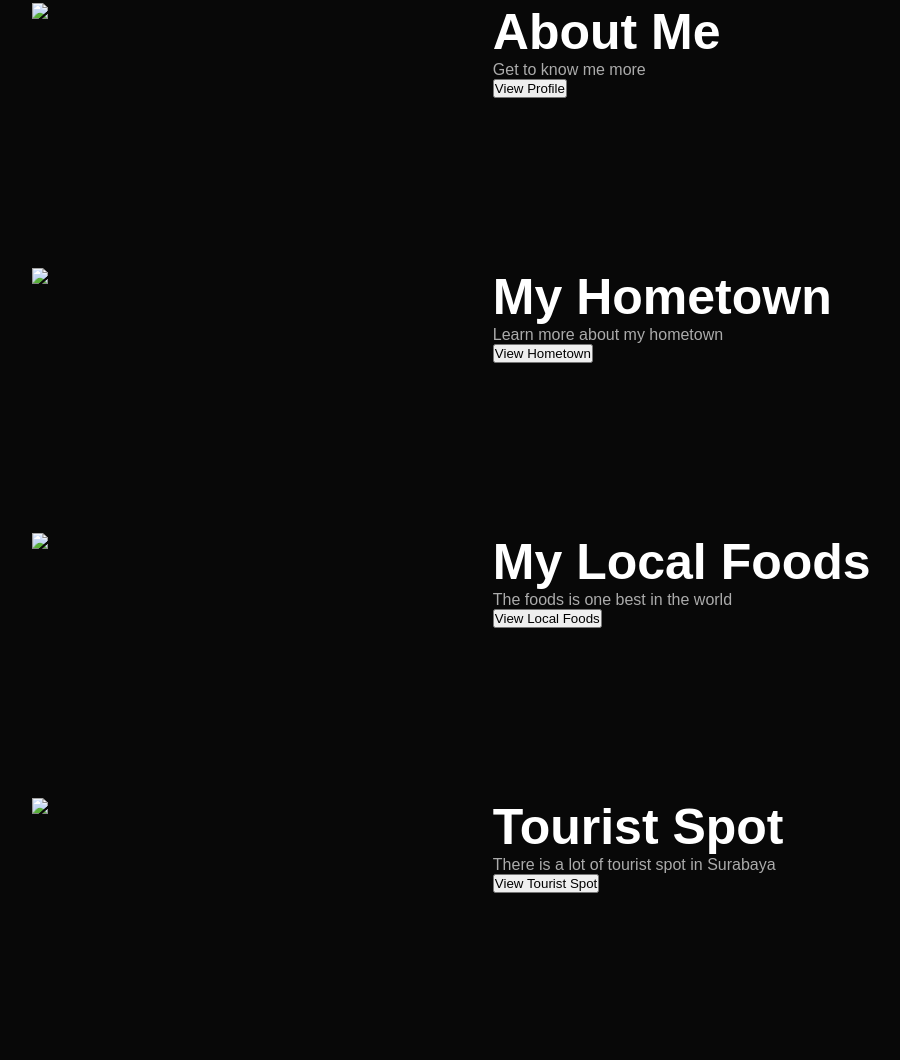
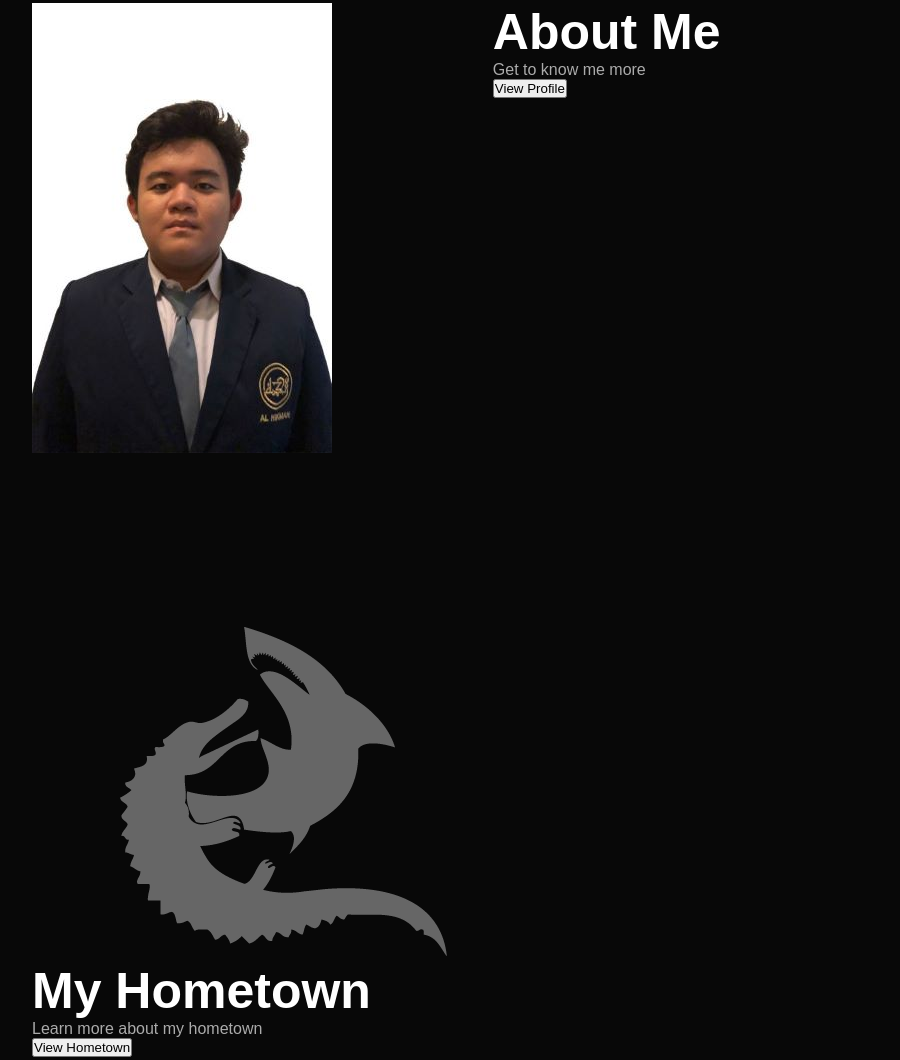
Before and after one commit to Argreion/Quiz1, a plain HTML site: page index.html in a window 1280 px wide. Shown: the part 624-1684 px from the top of the page, without its empty margins (32-932 px from the left). Before the commit the page ends 1602 px from the top, so only its background shows below. Drawn offline with Linux system fonts and the light colour scheme.

Commit message:
Update index.html

```diff
--- a/index.html
+++ b/index.html
@@ -10,7 +10,7 @@
 <body>
 <div class="container">
     <nav>
-        <img src="img/Monochrome Modern Technology Black Logo.png" class="logo">
+        <img src="Monochrome Modern Technology Black Logo.png" class="logo">
         <ul>
             <li><a href="index.html">Home</a></li>
             <li><a href="Profile.html">profile</a></li>
@@ -29,7 +29,7 @@
     <div class="container">
         <div class="row">
             <div class="about-col-1">
-                <img src="img/Foto Yuga.jpg">
+                <img src="Foto Yuga.jpg">
             </div>
             <div class="about-col-2">
                 <h1 class="sub-title">About Me</h1>
@@ -47,7 +47,7 @@
     <div class="container">
         <div class="row">
             <div class="about-col-1">
-                <img src="img/suro boyo.png">
+                <img src="suro boyo.png">
             </div>
             <div class="about-col-2">
                 <h1 class="sub-title">My Hometown</h1>
@@ -65,7 +65,7 @@
     <div class="container">
         <div class="row">
             <div class="about-col-1">
-                <img src="img/food.jpg">
+                <img src="food.jpg">
             </div>
             <div class="about-col-2">
                 <h1 class="sub-title">My Local Foods</h1>
@@ -83,7 +83,7 @@
     <div class="container">
         <div class="row">
             <div class="about-col-1">
-                <img src="img/monkasel.jpg">
+                <img src="monkasel.jpg">
             </div>
             <div class="about-col-2">
                 <h1 class="sub-title">Tourist Spot</h1>
```
